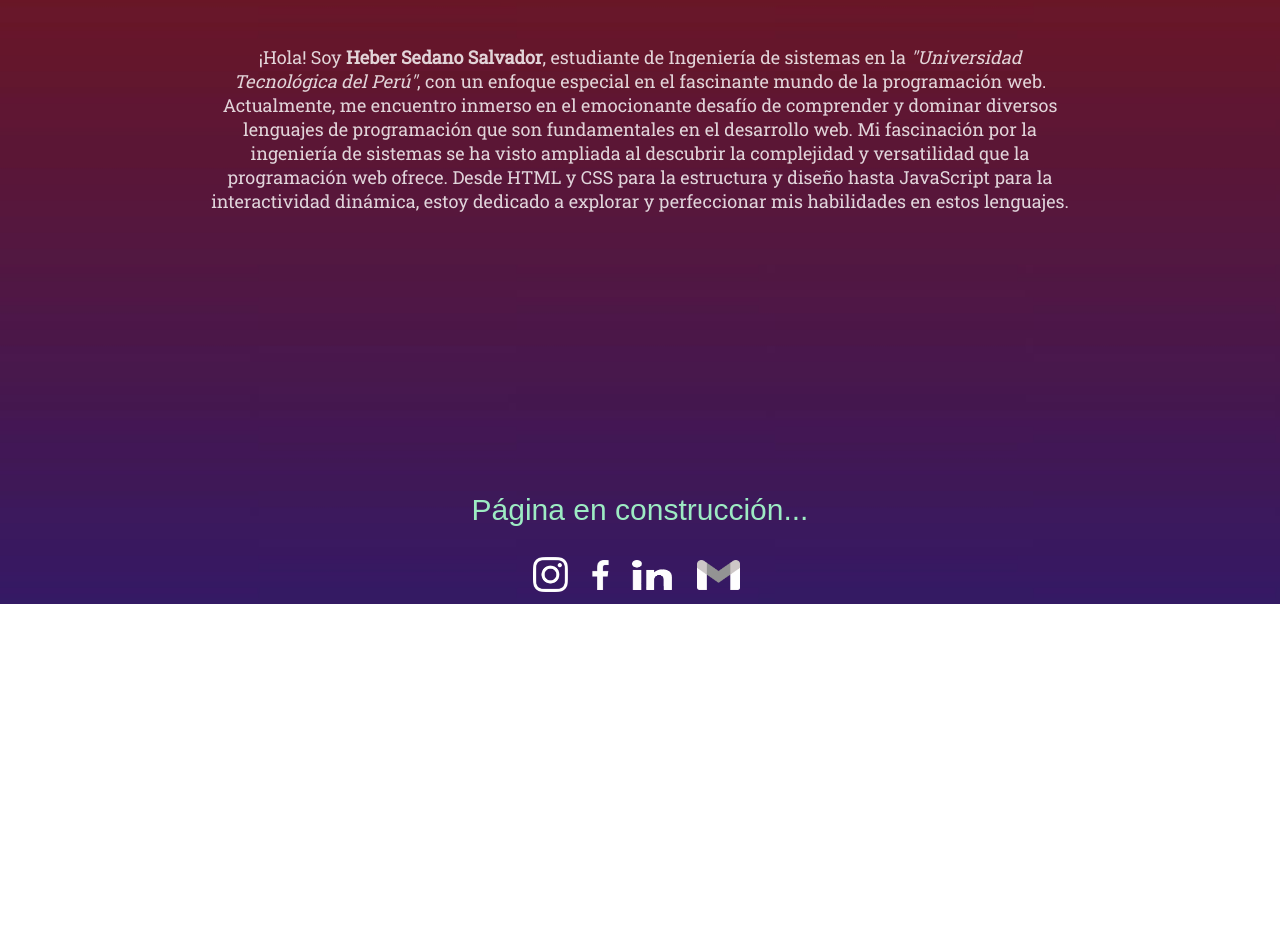
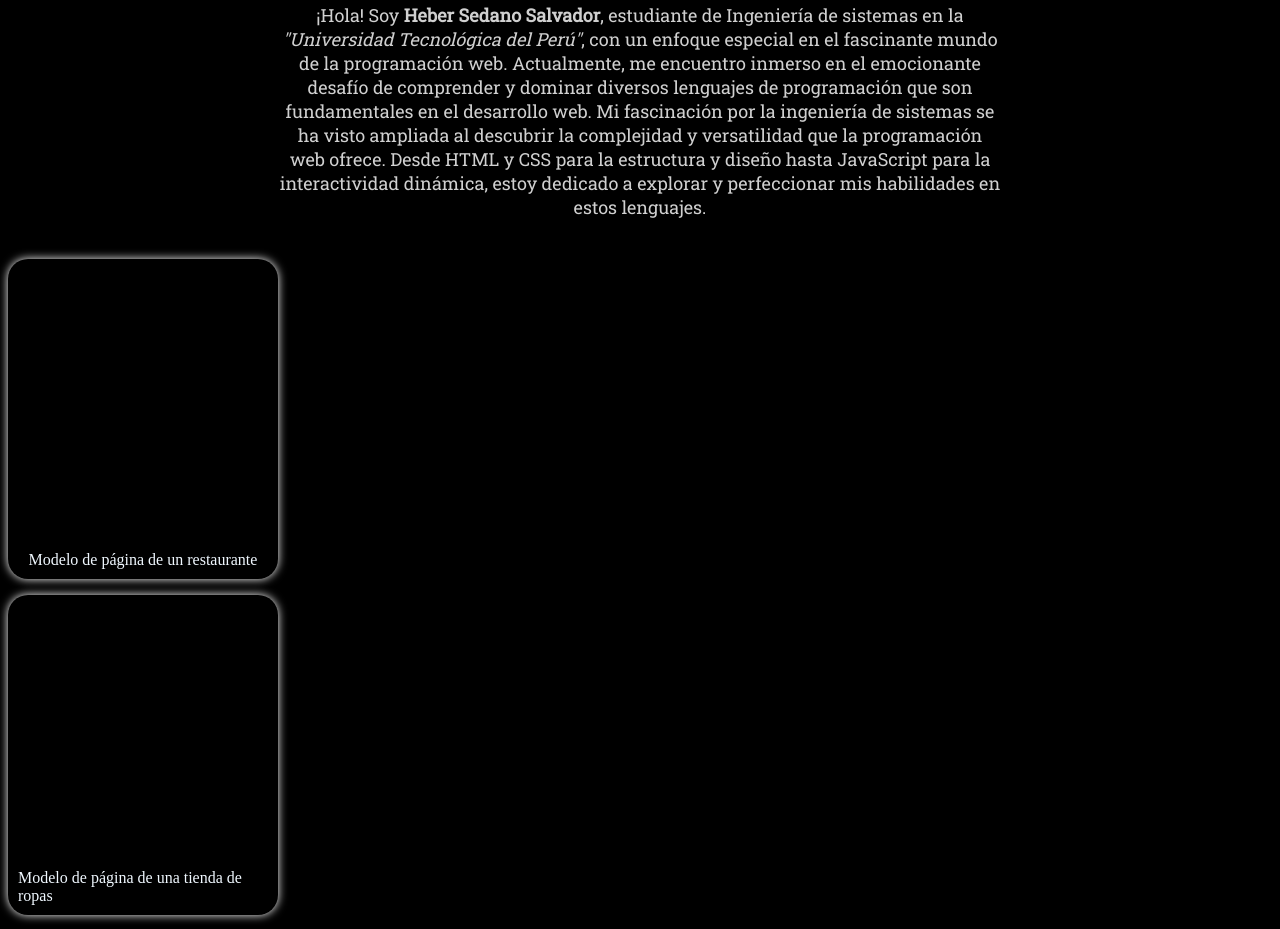
Before and after one commit to hebersedanodev/hebersedano, a plain HTML site: page index.html in a window 1280 px wide. Shown: the part 171-1100 px from the top of the page. Before the commit the page ends 800 px from the top, so only its background shows below. Drawn offline with Linux system fonts and the light colour scheme; a web font is replaced by a local one.

Commit message:
Add files via upload

```diff
--- a/index.html
+++ b/index.html
@@ -2,6 +2,9 @@
 <html lang="es">
 
 <head>
+
+  <meta charset="UTF-8">
+  <meta name="viewport" content="width=device-width, initial-scale=1.0">
   <title>Mi portafolio | Heber Sedano S.</title>
   <link href="style.css" rel="stylesheet">
   <!--letra de texto de presentacion-->
@@ -17,9 +20,8 @@
   <link rel="preconnect" href="https://fonts.gstatic.com" crossorigin>
   <link href="https://fonts.googleapis.com/css2?family=Big+Shoulders+Inline+Text:wght@300&display=swap"
     rel="stylesheet">
-
 </head>
-<h4 id="titulo">Heber Sedano Salvador <br> Desarollador Web - Proyectos</h4>
+<h1 id="titulo">Heber Sedano Salvador <br> Desarollador Web - Proyectos</h1>
 
 <main>
 
@@ -36,49 +38,19 @@
     programación web ofrece. Desde HTML y CSS para la estructura y diseño hasta JavaScript para la interactividad
     dinámica, estoy dedicado a explorar y perfeccionar mis habilidades en estos lenguajes.
   </p>
+  <div>
+    <p id="restaurante">Modelo de página de un restaurante</p>
+    <p id="tiendaderopa">Modelo de página de una tienda de ropas</p>
+  </div>
+
+
 
 
   <p id="mensaje"> Página en construcción...</p>
 
-
-
-  <!--<h1>CANCIONES</h1>
-  <a href="https://www.youtube.com/watch?v=r0daqqf5lLw" target="_blank" rel="noopener noreferrer"><img
-      id="imagen-de-canciones" src="imagenes/rindiendo.jpg"></a>
-
-  <a href="https://www.youtube.com/watch?v=-cNDUjN78Go" target="_blank" rel="noopener noreferrer"><img
-      id="imagen-de-canciones" src="imagenes/ladinos.jpg" class="imagen-cancion"></a>
-
-  <h2>Lista de colaboración con artistas urbanos</h2>
-  <div>
-    <ul>
-      <li>Rafaell Cocoa</li>
-      <li>Daniel Bazan jr.</li>
-      <li>Blaximental</li>
-    </ul>
-  </div> -->
-
-
-  <!--<form action="/enviar-respuesta">
-    <label for="ropas"><input id="ropas" type="checkbox" name="cuerpo">ropas</label>
-    <br>
-    <label for="ropas"><input id="ropas" type="checkbox" name="cuerpo">buzo</label>
-    <br>
-    <label for="calzados"><input id="calzados" type="radio" name="gorros-accesorios">calzados</label>
-    <br>
-    <label for="gorros"><input id="gorros" type="radio" name="gorros-accesorios">gorros</label>
-    <br>
-    <label for="accesorios"><input id="accesorios" type="radio" name="gorros-accesorios">accesorios</label>
-    <br>
-
-    <input type="text" placeholder="Escribe nombre del producto" required>
-    <br>
-    <button type="submit">Enviar</button>
-  </form> -->
-
-  <div class="contenedor">
+  <div class="contenedor-iconos">
     <a href="https://www.instagram.com/hebers_/" target="_blank"><img id="logoig" src="imagenes/instagram.png"></a>
-    <a href="https://www.facebook.com/hebers29" target="_blank"><img id="logoface"
+    <a href="https://www.facebook.com/hebers29" target="_blank"><img id="logofacebook"
         src="imagenes/facebookchiquito.png"></a>
     <a href="https://www.linkedin.com/in/heber-sedano-salvador-4003ba2a1/" target="_blank"><img id="logolindk"
         src="imagenes/linkedln3.png"></a>
--- a/style.css
+++ b/style.css
@@ -1,3 +1,13 @@
+/*body {
+    background-image: url(imagenes/fondoweb.jpg);
+    background-repeat: no-repeat;
+    background-attachment: scroll;
+    background-size: cover;
+}*/
+body {
+    background-color: black;
+}
+
 #titulo {
     color: rgba(252, 252, 252, 0.992);
     font-size: 40px;
@@ -5,39 +15,10 @@
     text-align: center;
 }
 
-#logoig {
-    width: 35px;
-    height: 35px;
-    margin-right: 10px;
-}
-
-#logoface {
-    width: 45px;
-    height: 30px;
-    margin-right: 9px;
-}
-
-#logolindk {
-    width: 40px;
-    height: 30px;
-    margin-right: 25px;
-}
-
-#logogmail {
-    width: 43px;
-    margin-right: 8px;
-
-}
-
-.contenedor {
-    display: flex;
-    justify-content: center;
-    align-items: center;
-}
-
-h2 {
-    color: rgb(14, 138, 195);
-    font-size: 20px;
+h1 {
+    color: rgb(241, 241, 241);
+    font-size: 30px;
+    font-family: 'Arial', serif;
 }
 
 #presentacion {
@@ -48,6 +29,81 @@ h2 {
     margin: 20px;
     margin-left: 200px;
     margin-right: 200px;
+    padding: 10px 70px 20px;
+}
+
+.contenedor-iconos {
+    display: flex;
+    justify-content: center;
+    align-items: center;
+    font-size: 40px;
+    margin-right: 16px;
+}
+
+#restaurante {
+    color: aliceblue;
+    font-family: Impact, Haettenschweiler, 'Arial Narrow Bold', sans-serif sans-serif;
+    display: flex;
+    flex-direction: column;
+    align-items: center;
+    justify-content: flex-end;
+    width: 250px;
+    /* Ancho del contenedor */
+    height: 300px;
+    /* Altura del contenedor */
+    box-shadow: 0 0 10px rgb(255, 255, 255);
+    /* Color y desenfoque */
+    z-index: -1;
+    /* Estilo del borde */
+    padding: 10px;
+    /* Espaciado interno */
+    border-radius: 20px;
+}
+
+#tiendaderopa {
+    color: aliceblue;
+    font-family: Impact, Haettenschweiler, 'Arial Narrow Bold', sans-serif sans-serif;
+    display: flex;
+    flex-direction: column;
+    align-items: center;
+    justify-content: flex-end;
+    width: 250px;
+    /* Ancho del contenedor */
+    height: 300px;
+    /* Altura del contenedor */
+    box-shadow: 0 0 10px rgb(255, 255, 255);
+    /* Color y desenfoque */
+    z-index: -1;
+    /* Estilo del borde */
+    padding: 10px;
+    /* Espaciado interno */
+    border-radius: 20px;
+}
+
+
+
+
+#logoig {
+    width: 35px;
+    w
+}
+
+#logofacebook {
+    width: 45px;
+}
+
+#logolindk {
+    width: 33px;
+}
+
+#logogmail {
+    width: 43px;
+    margin-left: 16px;
+}
+
+h2 {
+    color: rgb(14, 138, 195);
+    font-size: 20px;
 }
 
 #autor-heber {
@@ -59,34 +115,6 @@ h2 {
 #mensaje {
     font-size: 30px;
     margin-top: 280px;
-    color: rgb(157, 235, 195);
+    color: #0EE2CC;
     text-align: center;
-    font-family: 'Big Shoulders Inline Text', sans-serif;
 }
-
-#imagen-de-canciones {
-    margin: 15px;
-    width: 300px;
-    border-radius: 15px;
-}
-
-h1 {
-    color: rgb(241, 241, 241);
-    font-size: 30px;
-    font-family: 'Arial', serif;
-}
-
-[type="radio"] {
-    margin: 10px;
-}
-
-[type="checkbox"] {
-    margin: 10px;
-}
-
-body {
-    background-image: url("imagenes/fondoweb.jpg");
-    background-repeat: no-repeat;
-    background-attachment: scroll;
-    background-size: cover;
-}
```
